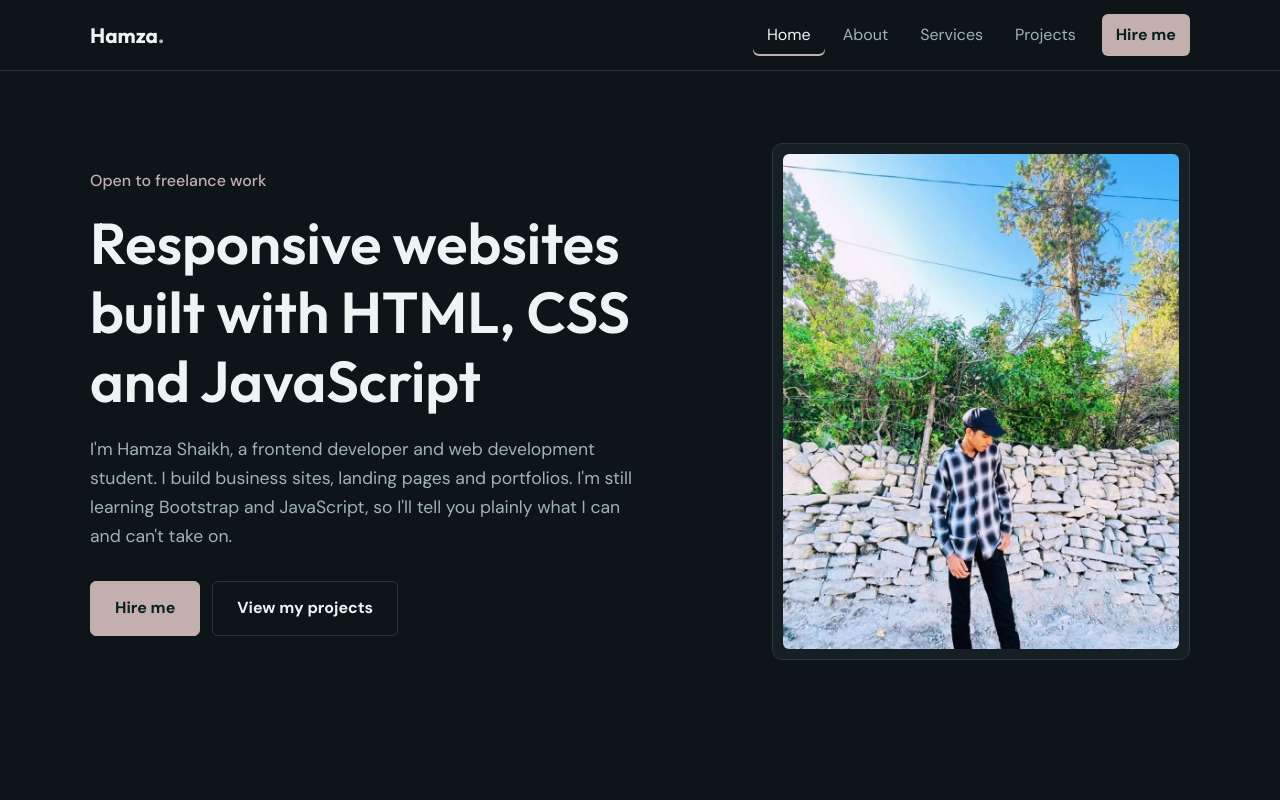
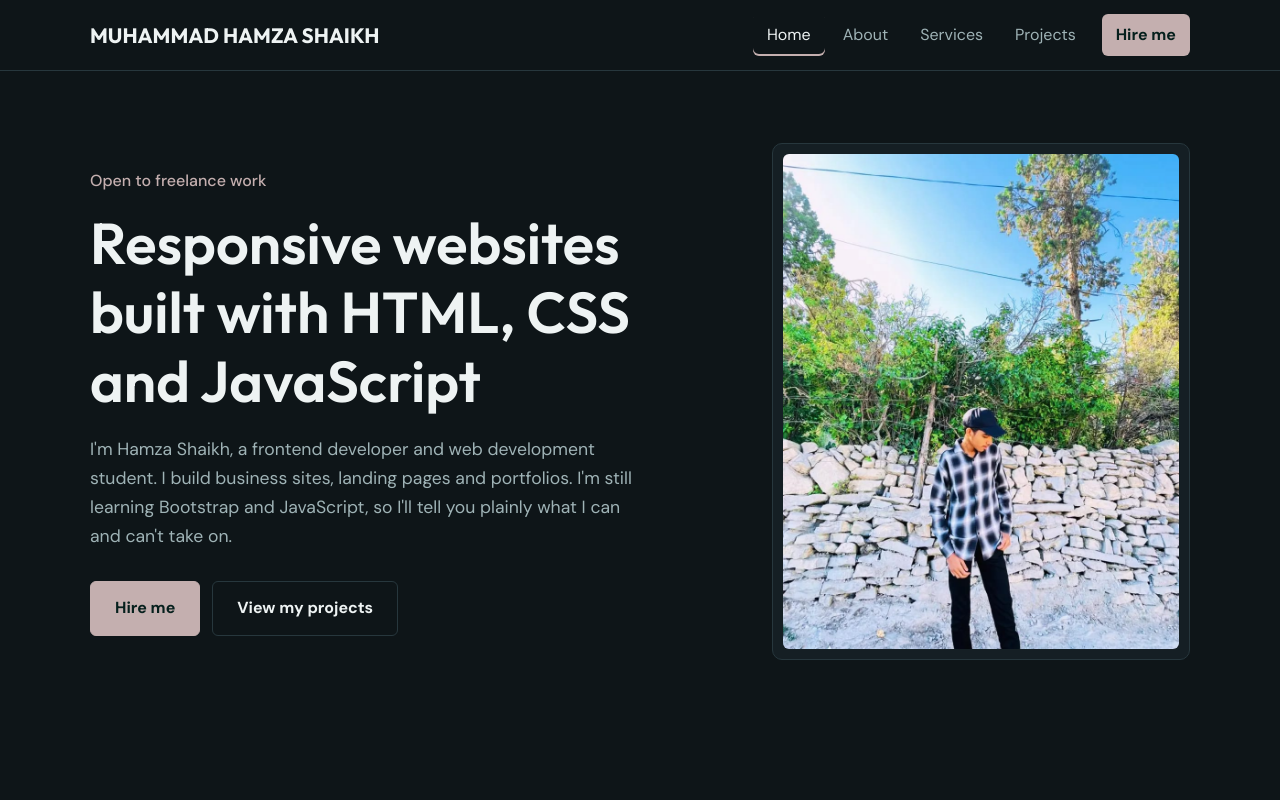
Before and after one commit to hamzashaikh440692-hub/PORTFOLIO, a plain HTML site: page index.html in a window 1280 px wide. Shown: the top 800 px of the page. Drawn offline with Linux system fonts and the light colour scheme.

Commit message:
Update index.html

```diff
--- a/index.html
+++ b/index.html
@@ -17,7 +17,7 @@
 <body>
 <header>
 <nav>
-<a href="index.html" class="logo">Hamza<span>.</span></a>
+<a href="index.html" class="logo">MUHAMMAD HAMZA SHAIKH</a>
 <button class="burger" aria-expanded="false" aria-controls="menu">Menu</button>
 <ul class="links" id="menu"><li><a href="index.html" class="active">Home</a></li><li><a href="about.html">About</a></li><li><a href="services.html">Services</a></li><li><a href="projects.html">Projects</a></li><li><a href="contact.html" class="hire">Hire me</a></li></ul>
 </nav>
```
